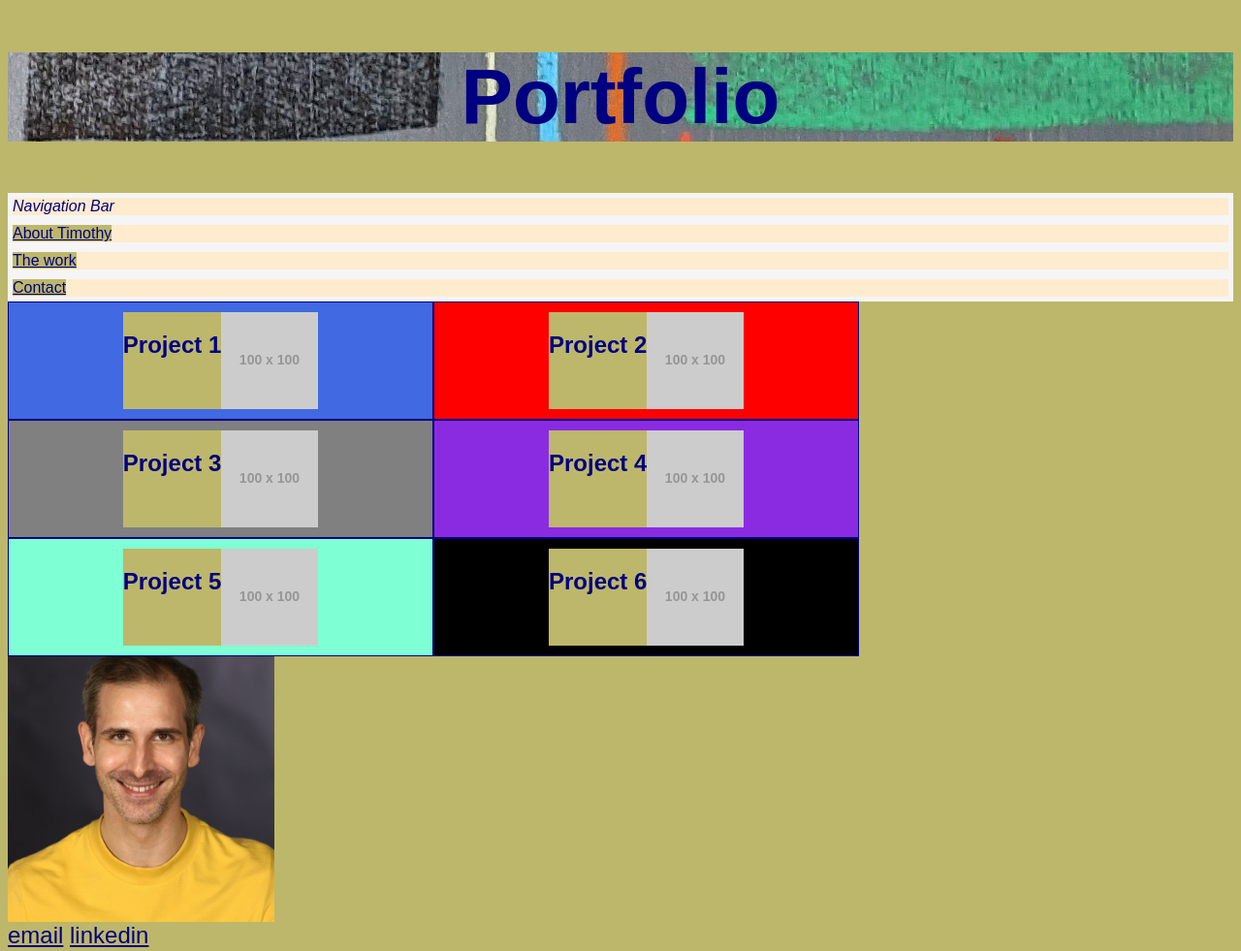
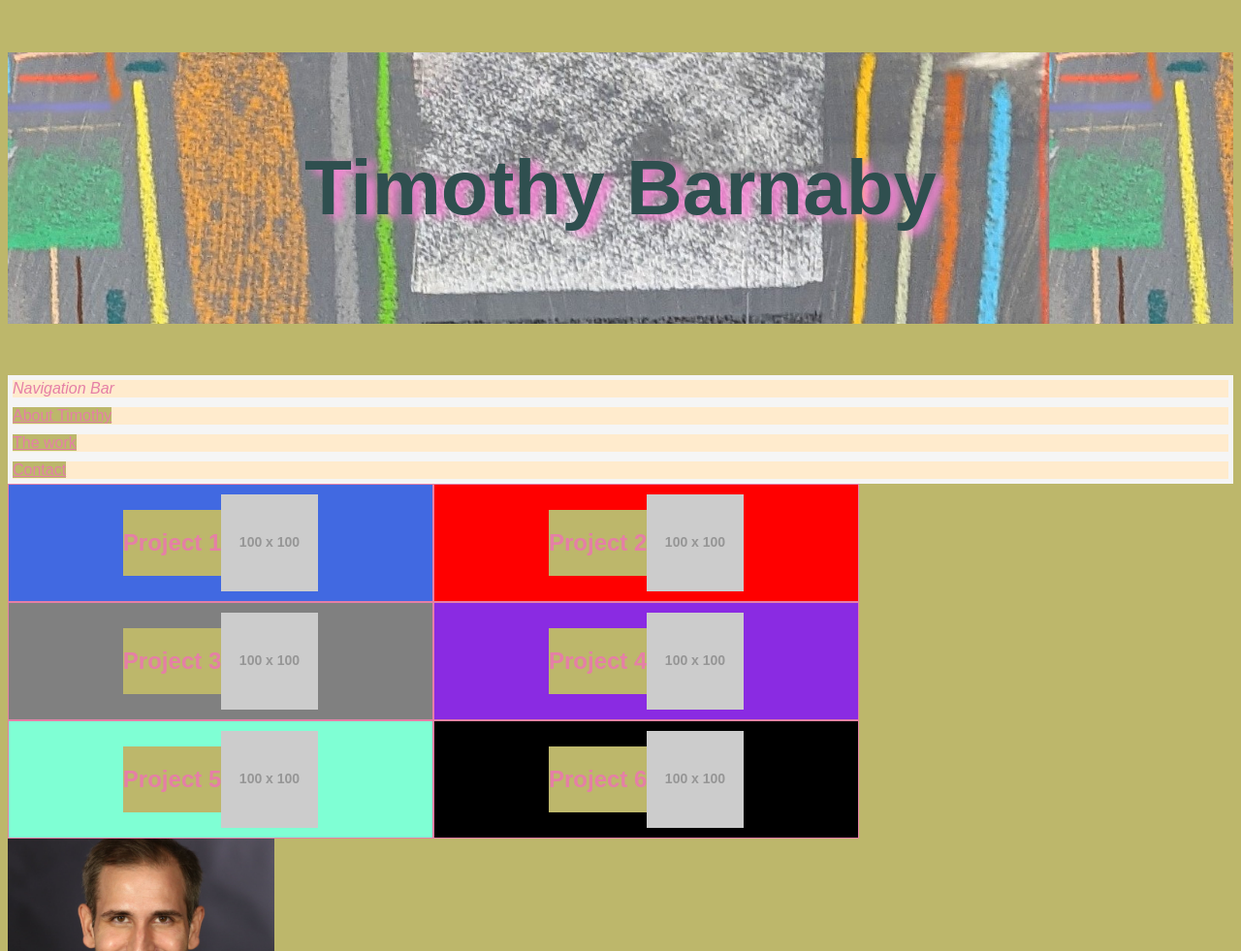
Before and after one commit to tbarns/Timothys-Portfolio, a plain HTML site: page index.html in a window 1280 px wide. Shown: the top 981 px of the page at 97% size. Drawn offline with Linux system fonts and the light colour scheme; placeholder pictures from the web are drawn by us.

Commit message:
css update

```diff
--- a/assets/style.css
+++ b/assets/style.css
@@ -1,15 +1,18 @@
 * {
     font-family:  Haettenschweiler, 'Arial Narrow Bold', sans-serif;
     background-color: darkkhaki;
-    color: navy;
+    color: rgb(229, 127, 166);
+    align-items: center;
 }
 header h1 {
         text-align: center;
         font-size: 500%;
+        line-height: 3.5;
        background-image: url("block background.jpg");
-
-        background-size:;
-        background-position: center;
+        color: darkslategrey;
+        text-shadow: 9px 4px 10px rgb(248, 131, 213);
+        background-size: 85%;
+        background-position: inherit;
 
 }
 nav {
@@ -74,6 +77,8 @@ aside {
 }
 #contact {
     font-size: 24px;
+    font-weight: 300;
+    font-family: "Lucida Console", sans-serif;
 }
 
 @media screen and (max-width: 992px) {
--- a/index.html
+++ b/index.html
@@ -8,7 +8,7 @@
     <title>Document</title>
 </head>
 <body>
-    <header><h1>Portfolio</h1>
+    <header><h1>Timothy Barnaby</h1>
     <nav class="container">
         Navigation Bar </nav>
         <div>
```
